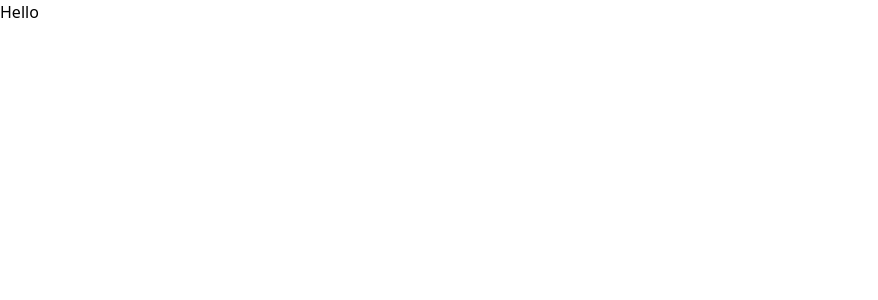
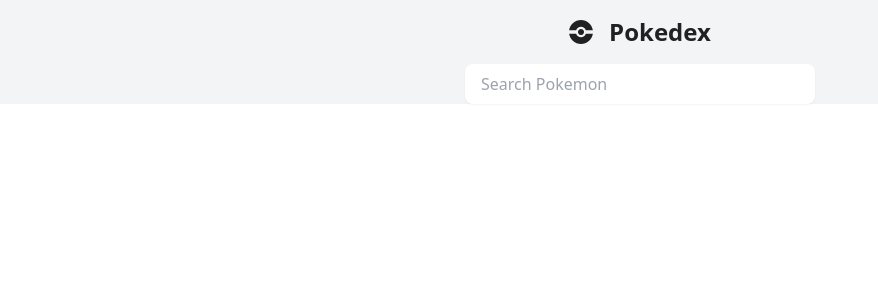
Before and after one commit to Tambouil/Pokedex, a React (Vite) app: page / in a window 1280 px wide. Shown: the top 300 px of the page, without its empty margins (0-878 px from the left). Built offline with nearby package versions, Linux system fonts and the light colour scheme.

Commit message:
feat(header): homepage header

```diff
--- a/src/App.tsx
+++ b/src/App.tsx
@@ -1,9 +1,10 @@
 import { createBrowserRouter, RouterProvider } from 'react-router-dom';
+import Home from './pages/Home';
 
 const router = createBrowserRouter([
   {
     path: '/',
-    element: <h1>Hello</h1>,
+    element: <Home />,
   },
   {
     path: '/pokemon/:pokemonId',
--- /dev/null
+++ b/src/assets/arrows.tsx
@@ -0,0 +1,17 @@
+export const ArrowLeftIcon = ({ ...props }) => {
+  return (
+    <svg
+      {...props}
+      width="24"
+      height="32"
+      viewBox="0 0 24 32"
+      fill="none"
+      xmlns="http://www.w3.org/2000/svg"
+    >
+      <path
+        d="M12.2305 24.5117L13.0039 23.7383C13.1869 23.5553 13.1869 23.2585 13.0039 23.0754L6.94408 17.0157H20.2812C20.5401 17.0157 20.75 16.8058 20.75 16.5469V15.4532C20.75 15.1943 20.5401 14.9844 20.2812 14.9844H6.94408L13.0039 8.92465C13.1869 8.7416 13.1869 8.4448 13.0039 8.26172L12.2305 7.48836C12.0474 7.30531 11.7506 7.30531 11.5675 7.48836L3.38729 15.6686C3.20424 15.8516 3.20424 16.1484 3.38729 16.3315L11.5675 24.5118C11.7506 24.6948 12.0474 24.6948 12.2305 24.5117Z"
+        fill="white"
+      />
+    </svg>
+  );
+};
--- /dev/null
+++ b/src/assets/pokeball.tsx
@@ -0,0 +1,42 @@
+export const PokeballIconSmall = ({ ...props }) => {
+  return (
+    <svg
+      {...props}
+      width="24"
+      height="24"
+      viewBox="0 0 24 24"
+      fill="none"
+      xmlns="http://www.w3.org/2000/svg"
+    >
+      <path
+        d="M14.8571 12C14.8571 13.578 13.578 14.8571 12 14.8571C10.422 14.8571 9.14286 13.578 9.14286 12C9.14286 10.422 10.422 9.14286 12 9.14286C13.578 9.14286 14.8571 10.422 14.8571 12Z"
+        fill="#212121"
+      />
+      <path
+        fillRule="evenodd"
+        clipRule="evenodd"
+        d="M12 24C18.0454 24 23.0467 19.5296 23.8785 13.7143H16.8502C16.1442 15.7118 14.2392 17.1429 12 17.1429C9.76077 17.1429 7.85579 15.7118 7.14978 13.7143H0.121524C0.953346 19.5296 5.95462 24 12 24ZM7.14978 10.2857H0.121524C0.953346 4.47035 5.95462 0 12 0C18.0454 0 23.0467 4.47035 23.8785 10.2857H16.8502C16.1442 8.28824 14.2392 6.85714 12 6.85714C9.76077 6.85714 7.85579 8.28824 7.14978 10.2857ZM14.8571 12C14.8571 13.578 13.578 14.8571 12 14.8571C10.422 14.8571 9.14286 13.578 9.14286 12C9.14286 10.422 10.422 9.14286 12 9.14286C13.578 9.14286 14.8571 10.422 14.8571 12Z"
+        fill="#212121"
+      />
+    </svg>
+  );
+};
+
+export const PokeballIconBig = ({ ...props }) => {
+  return (
+    <svg {...props} width="206" height="208" viewBox="0 0 206 208" fill="none">
+      <g opacity="0.1">
+        <path
+          d="M127.762 104C127.762 117.676 116.676 128.762 103 128.762C89.3244 128.762 78.2381 117.676 78.2381 104C78.2381 90.3244 89.3244 79.2381 103 79.2381C116.676 79.2381 127.762 90.3244 127.762 104Z"
+          fill="white"
+        />
+        <path
+          fillRule="evenodd"
+          clipRule="evenodd"
+          d="M103 208C155.393 208 198.738 169.257 205.947 118.857H145.035C138.917 136.169 122.407 148.571 103 148.571C83.5933 148.571 67.0835 136.169 60.9648 118.857H0.0532056C7.26233 169.257 50.6067 208 103 208ZM60.9648 89.1429H0.0532056C7.26233 38.7431 50.6067 0 103 0C155.393 0 198.738 38.7431 205.947 89.1429H145.035C138.917 71.8314 122.407 59.4286 103 59.4286C83.5933 59.4286 67.0835 71.8314 60.9648 89.1429ZM127.762 104C127.762 117.676 116.676 128.762 103 128.762C89.3244 128.762 78.2381 117.676 78.2381 104C78.2381 90.3244 89.3244 79.2381 103 79.2381C116.676 79.2381 127.762 90.3244 127.762 104Z"
+          fill="white"
+        />
+      </g>
+    </svg>
+  );
+};
--- /dev/null
+++ b/src/assets/stats.tsx
@@ -0,0 +1,35 @@
+export const WeightIcon = ({ ...props }) => {
+  return (
+    <svg {...props} width="16" height="16" viewBox="0 0 16 16" fill="none">
+      <g clipPath="url(#clip0_346_13359)">
+        <path
+          d="M14 2H11.9747C11.0609 0.793125 9.62719 0 8 0C6.37281 0 4.93906 0.793125 4.02531 2H2C0.897187 2 0 2.89719 0 4V14C0 15.1028 0.897187 16 2 16H14C15.1028 16 16 15.1028 16 14V4C16 2.89719 15.1028 2 14 2ZM8 1C10.2091 1 12 2.79094 12 5C12 7.20906 10.2091 9 8 9C5.79094 9 4 7.20906 4 5C4 2.79094 5.79094 1 8 1ZM15 14C15 14.5522 14.5522 15 14 15H2C1.44781 15 1 14.5522 1 14V4C1 3.44781 1.44781 3 2 3H3.42375C3.15437 3.61344 3 4.28813 3 5C3 7.75688 5.24312 10 8 10C10.7569 10 13 7.75688 13 5C13 4.28813 12.8456 3.61344 12.5763 3H14C14.5522 3 15 3.44781 15 4V14ZM8 8C8.82719 8 9.5 7.32719 9.5 6.5C9.5 6.065 9.31094 5.67625 9.01437 5.40219L9.95938 3.19688C10.0681 2.94344 9.95063 2.64938 9.69656 2.54063C9.44406 2.43187 9.14906 2.54906 9.04031 2.80344L8.09469 5.00969C6.98656 4.9375 6.5 5.89531 6.5 6.5C6.5 7.32719 7.17281 8 8 8ZM8 6C8.27625 6 8.5 6.22375 8.5 6.5C8.5 6.77625 8.27625 7 8 7C7.72375 7 7.5 6.77625 7.5 6.5C7.5 6.22375 7.72375 6 8 6Z"
+          fill="#212121"
+        />
+      </g>
+      <defs>
+        <clipPath id="clip0_346_13359">
+          <rect width="16" height="16" fill="white" />
+        </clipPath>
+      </defs>
+    </svg>
+  );
+};
+
+export const HeightIcon = ({ ...props }) => {
+  return (
+    <svg {...props} width="8" height="16" viewBox="0 0 8 16" fill="none">
+      <g clipPath="url(#clip0_346_13366)">
+        <path
+          d="M7 0H1C0.447812 0 0 0.447812 0 1V15C0 15.5522 0.447812 16 1 16H7C7.55219 16 8 15.5522 8 15V1C8 0.447812 7.55219 0 7 0ZM1 15V1H7V3H5.25C5.11188 3 5 3.11188 5 3.25V3.75C5 3.88812 5.11188 4 5.25 4H7V6H5.25C5.11188 6 5 6.11188 5 6.25V6.75C5 6.88812 5.11188 7 5.25 7H7V9H5.25C5.11188 9 5 9.11187 5 9.25V9.75C5 9.88813 5.11188 10 5.25 10H7V12H5.25C5.11188 12 5 12.1119 5 12.25V12.75C5 12.8881 5.11188 13 5.25 13H7V15H1Z"
+          fill="#212121"
+        />
+      </g>
+      <defs>
+        <clipPath id="clip0_346_13366">
+          <rect width="8" height="16" fill="white" />
+        </clipPath>
+      </defs>
+    </svg>
+  );
+};
--- /dev/null
+++ b/src/components/Header.tsx
@@ -0,0 +1,27 @@
+import { Link } from 'react-router-dom';
+import { PokeballIconSmall } from '../assets/pokeball';
+
+interface Props {
+  setSearch: (search: string) => void;
+}
+
+const Title = ({ setSearch }: Props) => {
+  return (
+    <header>
+      <Link className="flex items-center justify-center py-4 gap-4" to="/">
+        <PokeballIconSmall />
+        <span className="text-[#212121] text-2xl font-bold">Pokedex</span>
+      </Link>
+      <div className="flex justify-center">
+        <input
+          className="w-[90%] max-w-[350px] h-10 px-4 rounded-lg shadow-sm focus:outline-none focus:ring-2 focus:ring-[#212121] focus:border-transparent"
+          type="text"
+          placeholder="Search Pokemon"
+          onChange={(e) => setSearch(e.target.value)}
+        />
+      </div>
+    </header>
+  );
+};
+
+export default Title;
--- /dev/null
+++ b/src/pages/Home.tsx
@@ -0,0 +1,14 @@
+import { useState } from 'react';
+import Header from '../components/Header';
+
+const Home = () => {
+  const [search, setSearch] = useState<string>('');
+
+  return (
+    <div className="bg-gray-100">
+      <Header setSearch={setSearch} />
+    </div>
+  );
+};
+
+export default Home;
```
